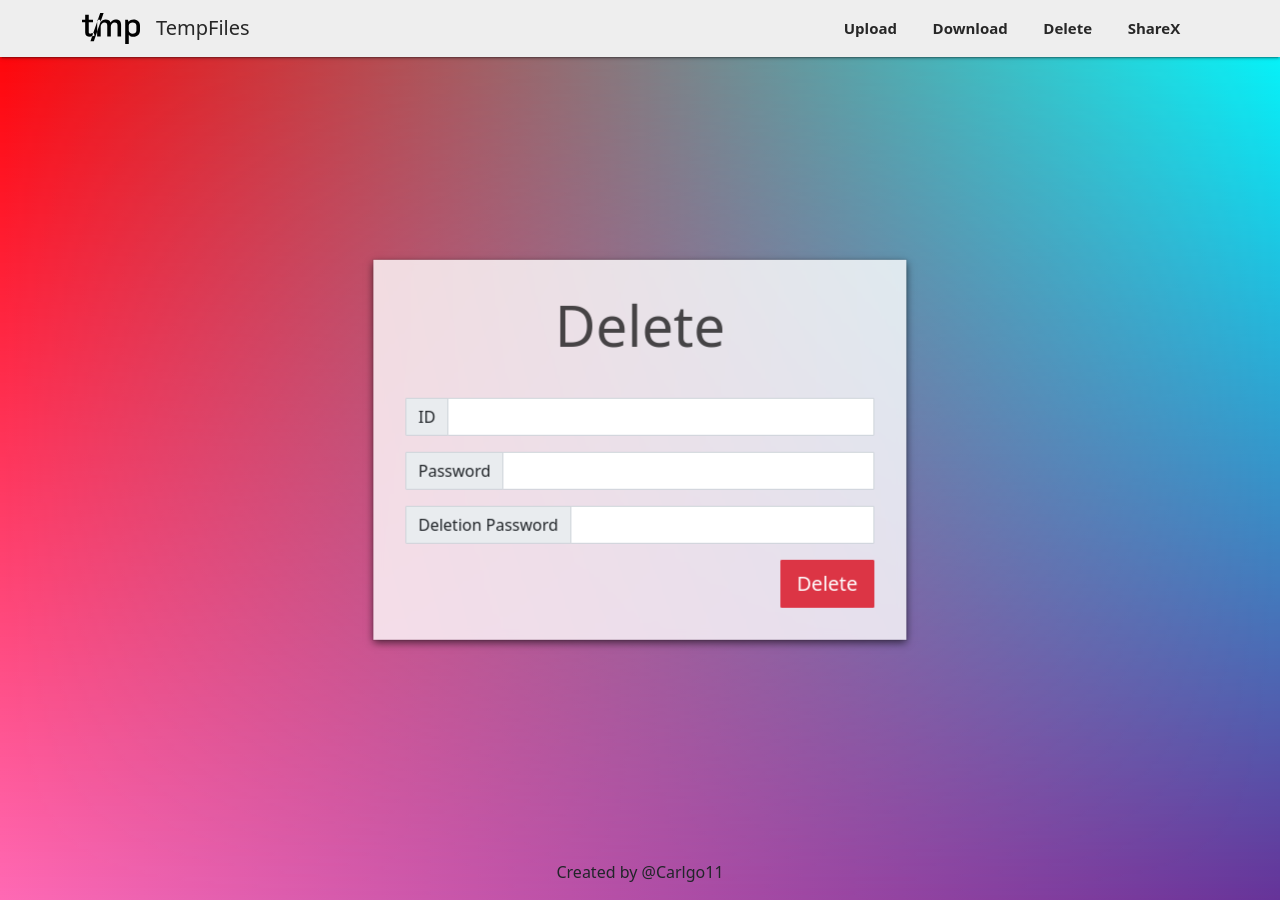
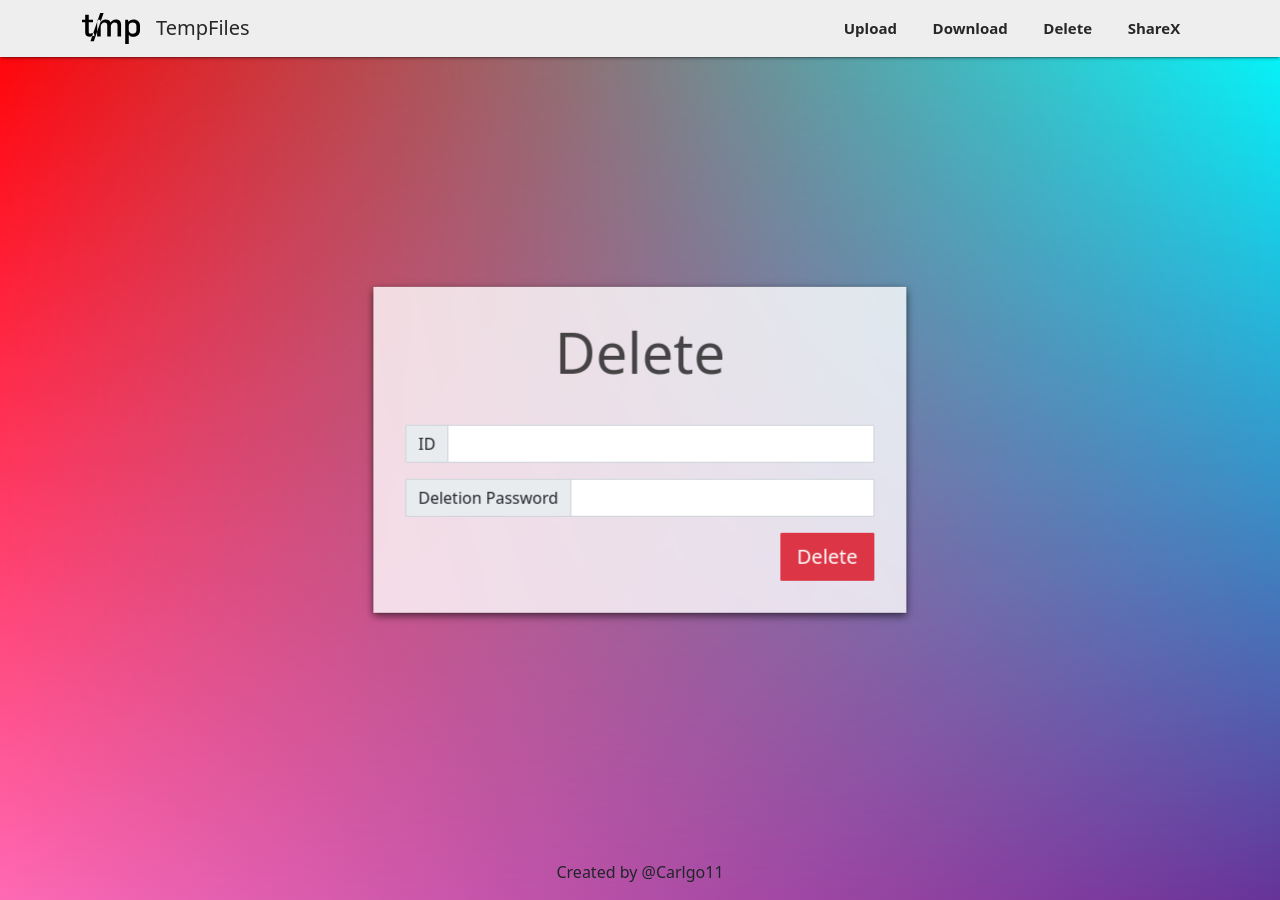
Before and after one commit to tempfiles-download/Frontend, a Jekyll site: the page built from delete.html, in a window 1280 px wide. Built offline with Jekyll 4.4.1, drawn with Linux system fonts in a browser that asks for light colours; the repository's description, which GitHub fills in, is left out.

Commit message:
Remove unused decryption password in /delete

```diff
--- a/delete.html
+++ b/delete.html
@@ -6,10 +6,6 @@ title: delete
   <div class="input-group mb-3">
     <label class="input-group-text" for="id">ID</label>
     <input class="form-control" id="id" type="text" minlength="14" maxlength="14" pattern="^D+[A-Za-z0-9]{13}$" required/>
-  </div>
-  <div class="input-group mb-3">
-    <label class="input-group-text" for="password">Password</label>
-    <input class="form-control" id="password" type="password" autocomplete="current-password" required/>
   </div>
   <div class="input-group mb-3">
     <label class="input-group-text" for="del-pass">Deletion Password</label>
--- a/js/delete-params.js
+++ b/js/delete-params.js
@@ -1,6 +1,5 @@
 $(function(){
 	let params = new URLSearchParams(window.location.search);
 	if (params.has('id')) $('#id').val(params.get('id'));
-	if (params.has('p')) $('#password').val(params.get('p'));
 	if (params.has('delete')) $('#del-pass').val(params.get('delete'));
 });
--- a/js/delete.js
+++ b/js/delete.js
@@ -3,7 +3,7 @@ $('#delete-form').submit((e) => {
 
   $.ajax({
     type: "DELETE",
-    url: 'https://api.tempfiles.download/delete/?' + $.param({'id': $('#id').val(), 'p': $('#password').val(), 'delete': $('#del-pass').val()}),
+    url: 'https://api.tempfiles.download/delete/?' + $.param({'id': $('#id').val(), 'delete': $('#del-pass').val()}),
     success: (data, textStatus, xhr) => {
       $('#delete-form').hide();
       $('#success').show();
```
